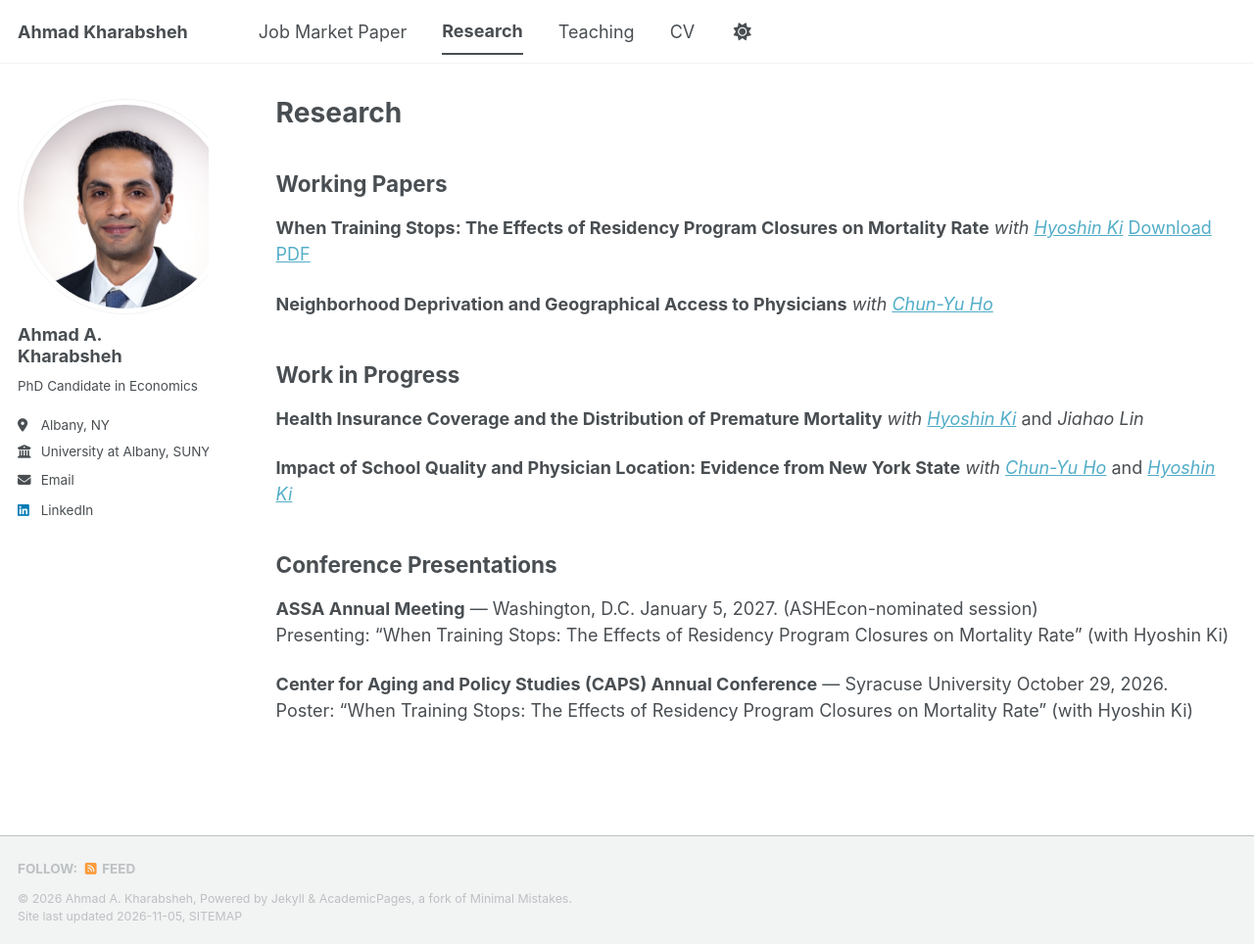
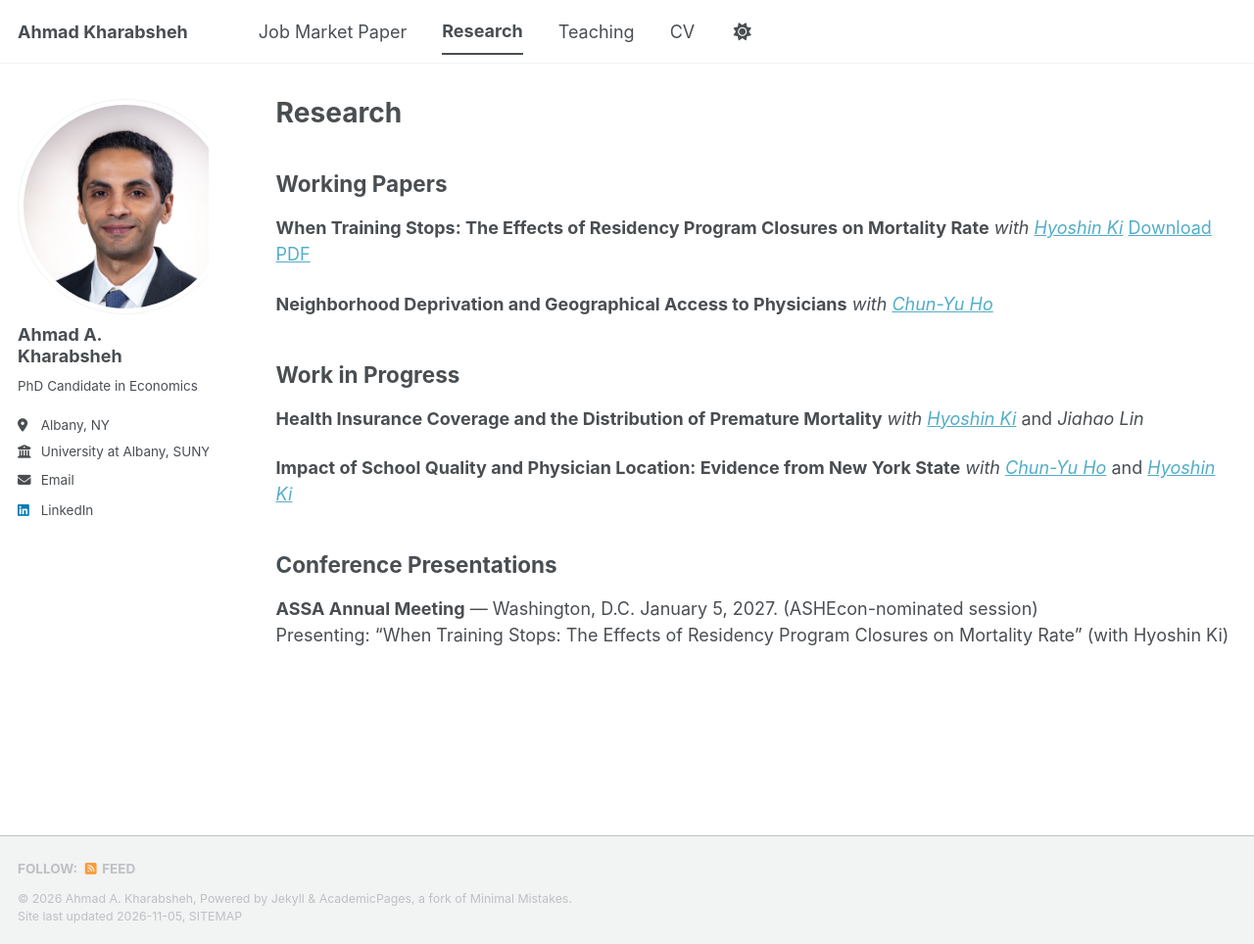
Before and after one commit to Kharabshehahmad/Kharabshehahmad.github.io, a Jekyll site: the page built from _pages/research.md, in a window 1280 px wide and 964 px high. Shown: the whole window at 98% size. Built offline with Jekyll 4.4.1, drawn with Linux system fonts in a browser that asks for light colours; a script bundle is joined from its source files by our own code; library files that are not in the unit come from our copies.

Commit message:
Update research.md

```diff
--- a/_pages/research.md
+++ b/_pages/research.md
@@ -31,8 +31,3 @@ author_profile: true
 January 5, 2027. (ASHEcon-nominated session)
 <br>
 Presenting: "When Training Stops: The Effects of Residency Program Closures on Mortality Rate" (with Hyoshin Ki)
-
-**Center for Aging and Policy Studies (CAPS) Annual Conference** — Syracuse University
-October 29, 2026.
-<br>
-Poster: "When Training Stops: The Effects of Residency Program Closures on Mortality Rate" (with Hyoshin Ki)
```
